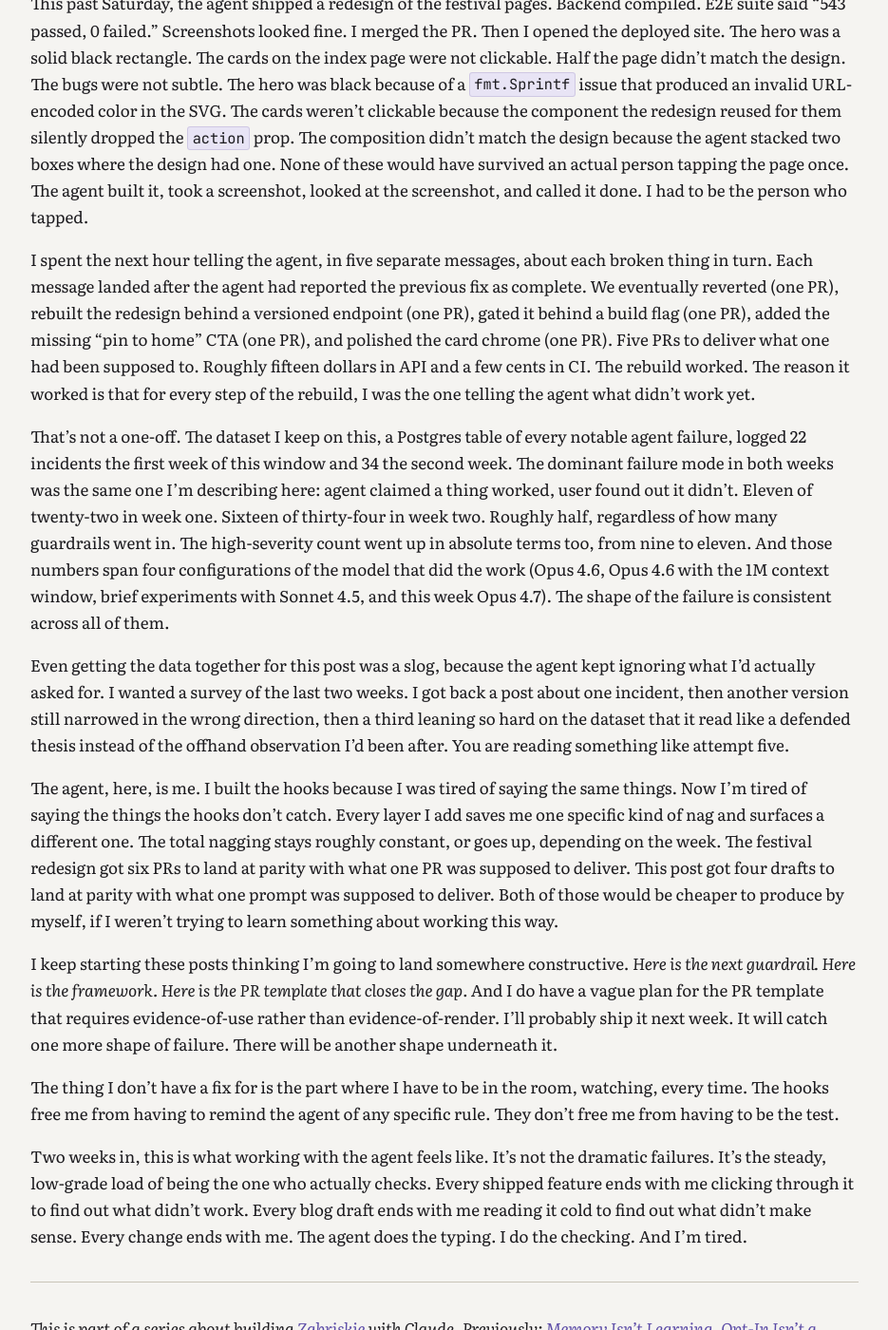
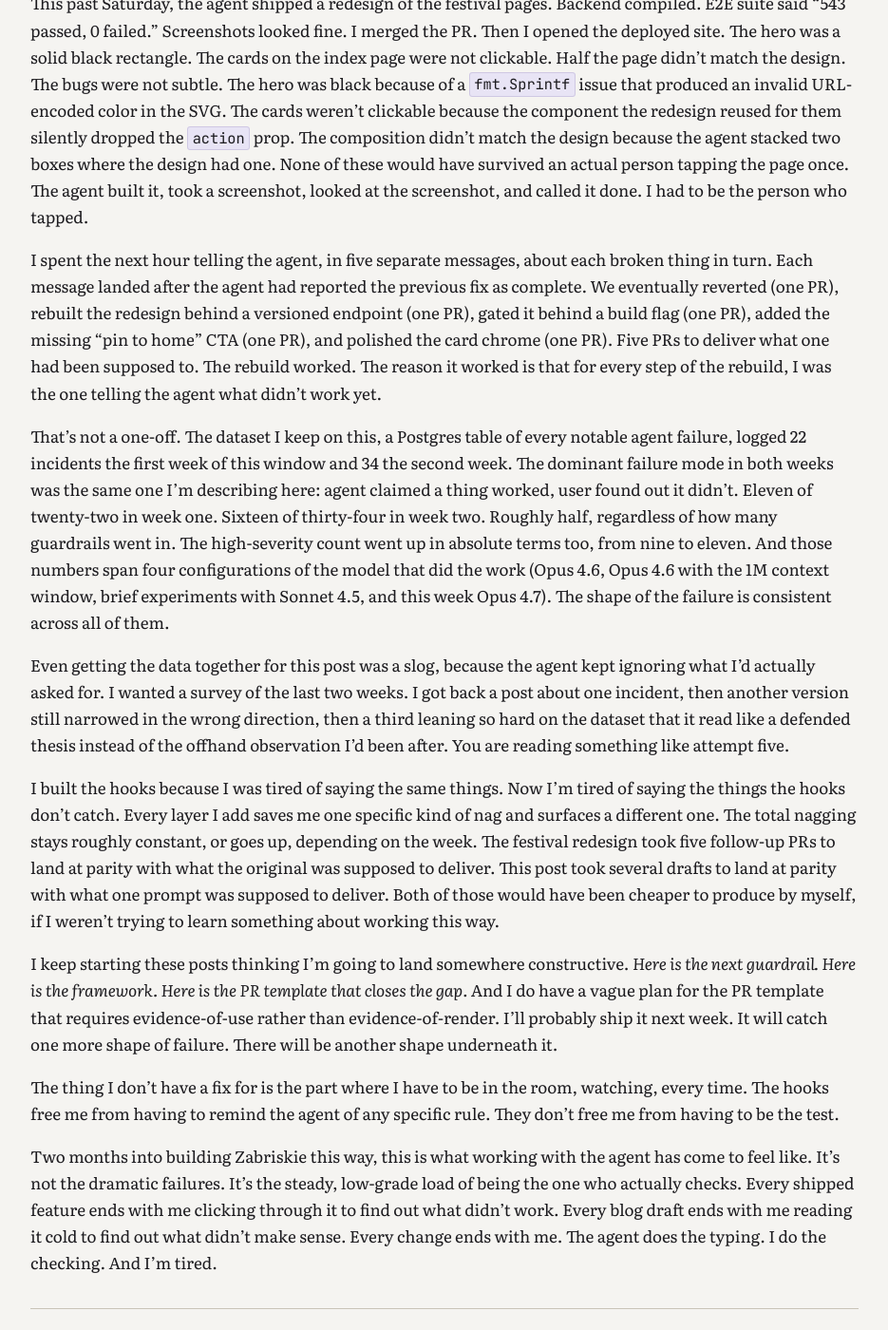
Before and after one commit to cmeiklejohn/cmeiklejohn.github.io, a Jekyll site: the page built from _posts/2026-05-03-click-the-button.markdown, in a window 1280 px wide and 1400 px high, scrolled down 1409 px. Shown: the whole window at 95% size, without its empty margins (172-1107 px from the left). Built offline with Jekyll 4.4.1, drawn with Linux system fonts in a browser that asks for light colours; some web fonts are replaced.

Commit message:
Remove fabricated dollar figure; align PR count; soften draft count

```diff
--- a/_posts/2026-05-03-click-the-button.markdown
+++ b/_posts/2026-05-03-click-the-button.markdown
@@ -28,19 +28,19 @@
 
 This past Saturday, the agent shipped a redesign of the festival pages. Backend compiled. E2E suite said "543 passed, 0 failed." Screenshots looked fine. I merged the PR. Then I opened the deployed site. The hero was a solid black rectangle. The cards on the index page were not clickable. Half the page didn't match the design. The bugs were not subtle. The hero was black because of a `fmt.Sprintf` issue that produced an invalid URL-encoded color in the SVG. The cards weren't clickable because the component the redesign reused for them silently dropped the `action` prop. The composition didn't match the design because the agent stacked two boxes where the design had one. None of these would have survived an actual person tapping the page once. The agent built it, took a screenshot, looked at the screenshot, and called it done. I had to be the person who tapped.
 
-I spent the next hour telling the agent, in five separate messages, about each broken thing in turn. Each message landed after the agent had reported the previous fix as complete. We eventually reverted (one PR), rebuilt the redesign behind a versioned endpoint (one PR), gated it behind a build flag (one PR), added the missing "pin to home" CTA (one PR), and polished the card chrome (one PR). Five PRs to deliver what one had been supposed to. Roughly fifteen dollars in API and a few cents in CI. The rebuild worked. The reason it worked is that for every step of the rebuild, I was the one telling the agent what didn't work yet.
+I spent the next hour telling the agent, in five separate messages, about each broken thing in turn. Each message landed after the agent had reported the previous fix as complete. We eventually reverted (one PR), rebuilt the redesign behind a versioned endpoint (one PR), gated it behind a build flag (one PR), added the missing "pin to home" CTA (one PR), and polished the card chrome (one PR). Five PRs to deliver what one had been supposed to. The rebuild worked. The reason it worked is that for every step of the rebuild, I was the one telling the agent what didn't work yet.
 
 That's not a one-off. The dataset I keep on this, a Postgres table of every notable agent failure, logged 22 incidents the first week of this window and 34 the second week. The dominant failure mode in both weeks was the same one I'm describing here: agent claimed a thing worked, user found out it didn't. Eleven of twenty-two in week one. Sixteen of thirty-four in week two. Roughly half, regardless of how many guardrails went in. The high-severity count went up in absolute terms too, from nine to eleven. And those numbers span four configurations of the model that did the work (Opus 4.6, Opus 4.6 with the 1M context window, brief experiments with Sonnet 4.5, and this week Opus 4.7). The shape of the failure is consistent across all of them.
 
 Even getting the data together for this post was a slog, because the agent kept ignoring what I'd actually asked for. I wanted a survey of the last two weeks. I got back a post about one incident, then another version still narrowed in the wrong direction, then a third leaning so hard on the dataset that it read like a defended thesis instead of the offhand observation I'd been after. You are reading something like attempt five.
 
-The agent, here, is me. I built the hooks because I was tired of saying the same things. Now I'm tired of saying the things the hooks don't catch. Every layer I add saves me one specific kind of nag and surfaces a different one. The total nagging stays roughly constant, or goes up, depending on the week. The festival redesign got six PRs to land at parity with what one PR was supposed to deliver. This post got four drafts to land at parity with what one prompt was supposed to deliver. Both of those would be cheaper to produce by myself, if I weren't trying to learn something about working this way.
+I built the hooks because I was tired of saying the same things. Now I'm tired of saying the things the hooks don't catch. Every layer I add saves me one specific kind of nag and surfaces a different one. The total nagging stays roughly constant, or goes up, depending on the week. The festival redesign took five follow-up PRs to land at parity with what the original was supposed to deliver. This post took several drafts to land at parity with what one prompt was supposed to deliver. Both of those would have been cheaper to produce by myself, if I weren't trying to learn something about working this way.
 
 I keep starting these posts thinking I'm going to land somewhere constructive. *Here is the next guardrail. Here is the framework. Here is the PR template that closes the gap.* And I do have a vague plan for the PR template that requires evidence-of-use rather than evidence-of-render. I'll probably ship it next week. It will catch one more shape of failure. There will be another shape underneath it.
 
 The thing I don't have a fix for is the part where I have to be in the room, watching, every time. The hooks free me from having to remind the agent of any specific rule. They don't free me from having to be the test.
 
-Two weeks in, this is what working with the agent feels like. It's not the dramatic failures. It's the steady, low-grade load of being the one who actually checks. Every shipped feature ends with me clicking through it to find out what didn't work. Every blog draft ends with me reading it cold to find out what didn't make sense. Every change ends with me. The agent does the typing. I do the checking. And I'm tired.
+Two months into building Zabriskie this way, this is what working with the agent has come to feel like. It's not the dramatic failures. It's the steady, low-grade load of being the one who actually checks. Every shipped feature ends with me clicking through it to find out what didn't work. Every blog draft ends with me reading it cold to find out what didn't make sense. Every change ends with me. The agent does the typing. I do the checking. And I'm tired.
 
 ---
 
```
